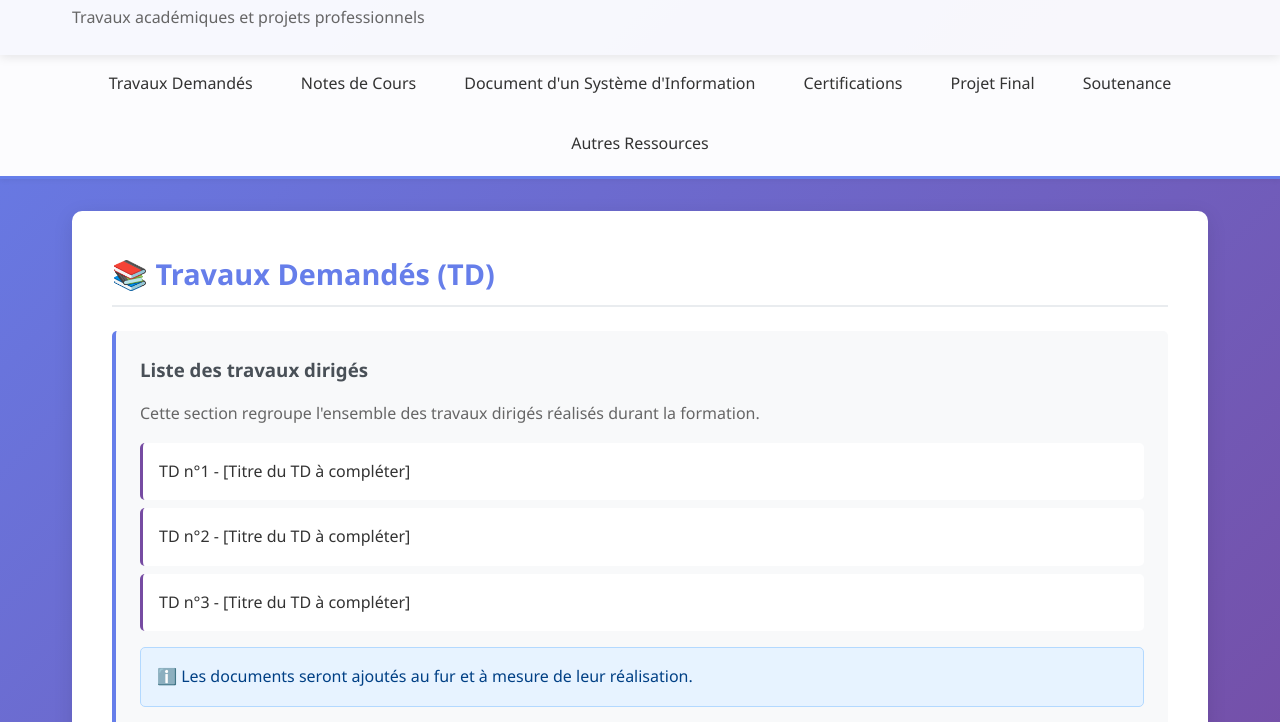
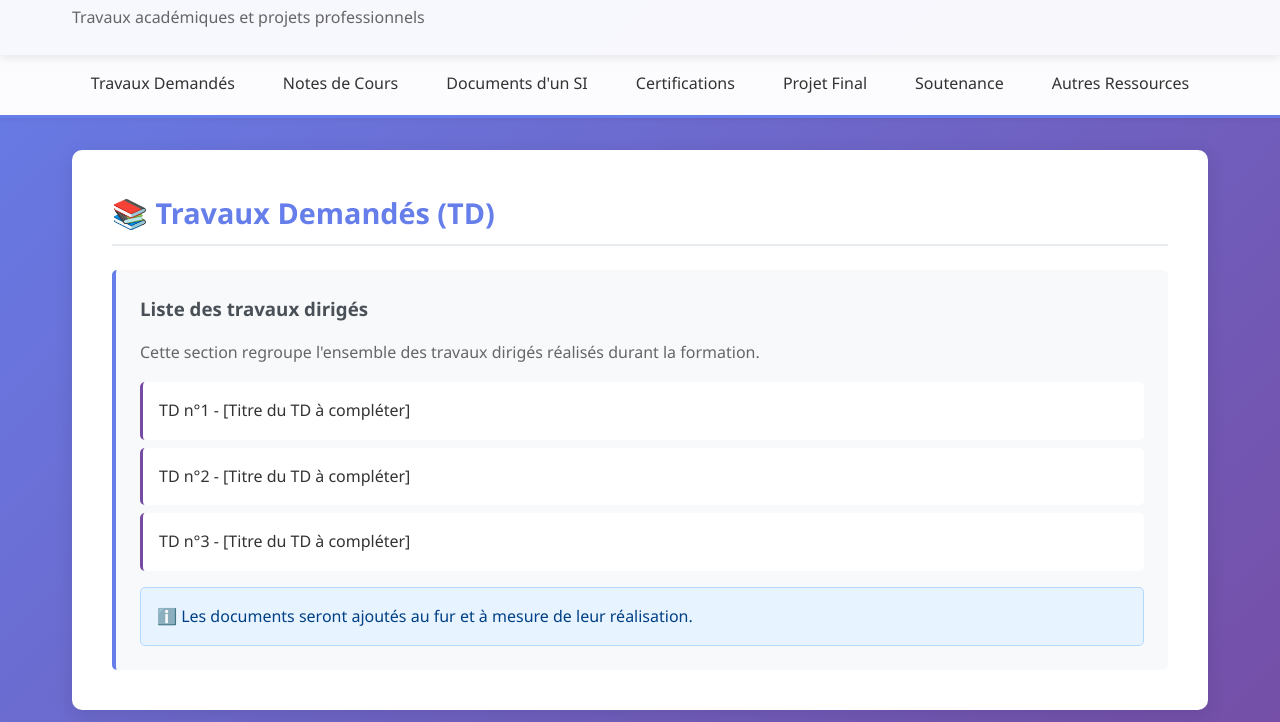
Before and after one commit to Deep0315/Portfolio, a plain HTML site: page index.html in a window 1280 px wide. Shown: the part 78-800 px from the top of the page. Drawn offline with Linux system fonts and the light colour scheme.

Commit message:
Add files via upload

```diff
--- a/index.html
+++ b/index.html
@@ -18,7 +18,7 @@
         <ul>
             <li><a href="#" onclick="showSection('td'); return false;">Travaux Demandés</a></li>
             <li><a href="#" onclick="showSection('notes'); return false;">Notes de Cours</a></li>
-            <li><a href="#" onclick="showSection('documents'); return false;">Document d'un Système d'Information</a></li>
+            <li><a href="#" onclick="showSection('documents'); return false;">Documents d'un SI</a></li>
             <li><a href="#" onclick="showSection('certifications'); return false;">Certifications</a></li>
             <li><a href="#" onclick="showSection('projet'); return false;">Projet Final</a></li>
             <li><a href="#" onclick="showSection('soutenance'); return false;">Soutenance</a></li>
```
